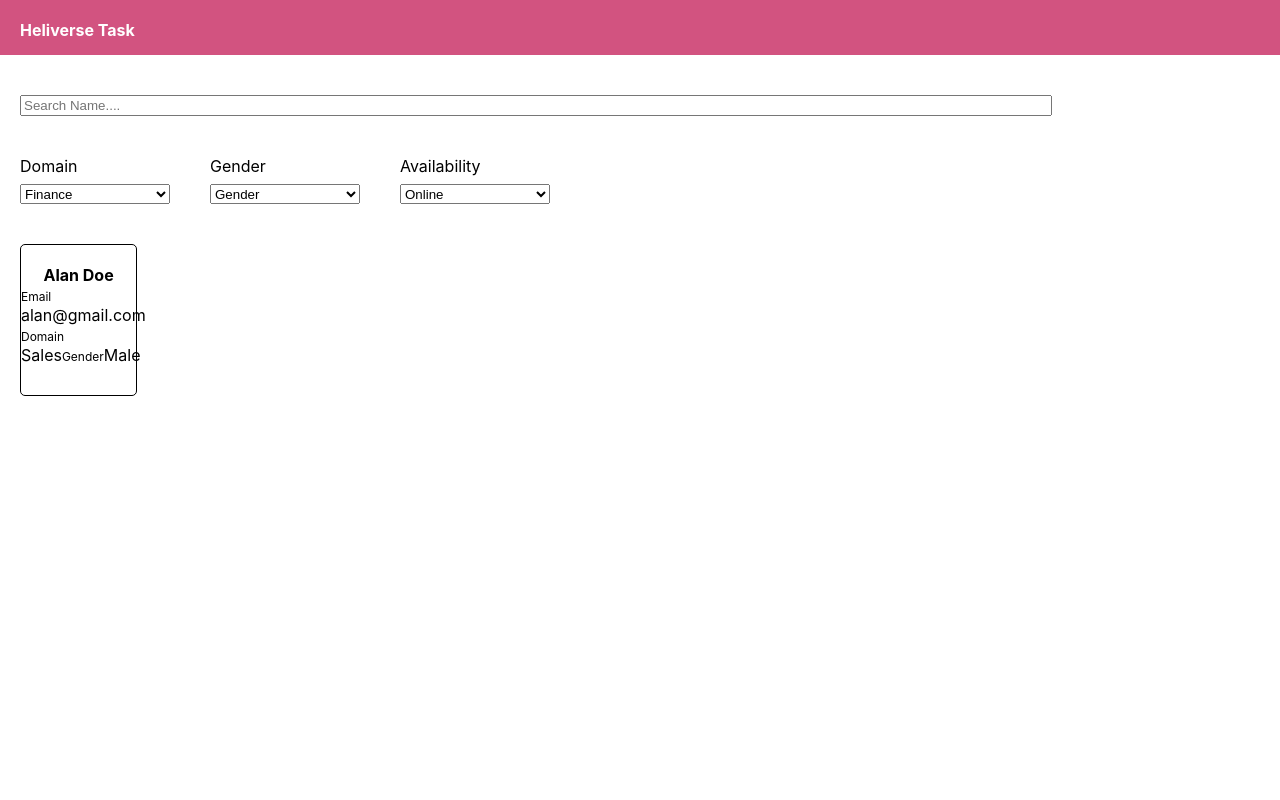
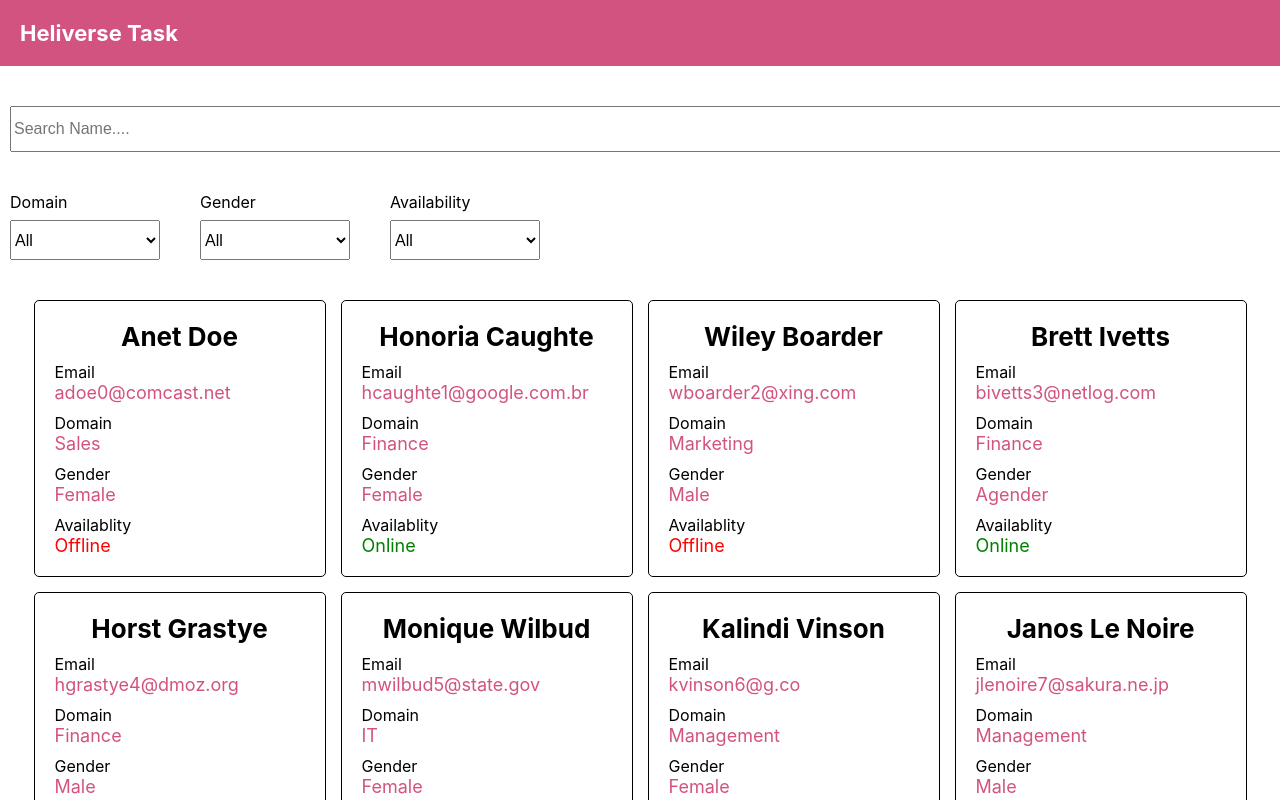
Before and after one commit to ASHINAY/heliverse-task, a React (Create React App) app: page / in a window 1280 px wide. Built offline with nearby package versions, Linux system fonts and the light colour scheme.

Commit message:
code completed

```diff
--- a/package.json
+++ b/package.json
@@ -3,6 +3,9 @@
   "version": "0.1.0",
   "private": true,
   "dependencies": {
+    "@emotion/react": "^11.11.0",
+    "@emotion/styled": "^11.11.0",
+    "@mui/material": "^5.13.0",
     "@testing-library/jest-dom": "^5.16.5",
     "@testing-library/react": "^13.4.0",
     "@testing-library/user-event": "^13.5.0",
--- a/src/App.js
+++ b/src/App.js
@@ -1,5 +1,5 @@
 import { BrowserRouter, Route, Routes } from 'react-router-dom'
-import './App.css';
+
 import HomePage from './pages/HomePage';
 
 function App() {
--- a/src/pages/HomePage.jsx
+++ b/src/pages/HomePage.jsx
@@ -1,61 +1,147 @@
-import React from 'react'
+import React, { useEffect, useState } from 'react'
 import { employeeData } from '../constant';
+import Pagination from '@mui/material/Pagination';
+
 function HomePage() {
+  const [employeeDataList, setEmployeeDataList] = useState(employeeData)
+  const [domainOptions, setDomainOptions] = useState([])
+  const [genderOptions, setgenderOptions] = useState([])
+
+  const [selectedDomain, setSelectedDomain] = useState("All")
+  const [selectedGender, setSelectedGender] = useState("All")
+  const [selectedAvailability, setSelectedAvailability] = useState("All")
+  const [name, setName] = useState("")
+
+  const [currentPage, setCurrentPage] = useState(1);
+  const itemsPerPage = 10;
+
+  const totalPages = Math.ceil(employeeDataList.length / itemsPerPage);
+  const startIndex = (currentPage - 1) * itemsPerPage;
+  const endIndex = startIndex + itemsPerPage;
+  const currentEmployees = employeeDataList.slice(startIndex, endIndex);
+
+  const handlePageChange = (event, value) => setCurrentPage(value);
+
+  useEffect(() => {
+    let tempData = employeeData.filter((item) =>
+      (selectedDomain === "All" || item.domain === selectedDomain) &&
+      (selectedGender === "All" || item.gender === selectedGender) &&
+      (selectedAvailability === "All" || item.available === (selectedAvailability === 'true')) &&
+      (name === "" || (item.first_name.toLowerCase().includes(name.toLowerCase()) || item.last_name.toLowerCase().includes(name.toLowerCase())))
+    );
+
+    setEmployeeDataList(tempData);
+  }, [selectedDomain, selectedGender, selectedAvailability, name]);
+
+  useEffect(() => {
+    let tempDomainList = employeeData.map((item) => {
+      return item.domain
+    })
+    let tempGenderList = employeeData.map((item) => {
+      return item.gender
+    })
+    setDomainOptions([...new Set(tempDomainList)])
+    setgenderOptions([...new Set(tempGenderList)])
+  }, [])
 
   return (
-    <div>
-      <div style={{
-        display: 'flex', justifyContent: 'flex-start', paddingLeft: '20px', background: '#D25380', height: '35px', width: '100%', paddingTop: '20px'
-      }}>
-        <div>
-          <span style={{ color: 'white', fontWeight: 'bold' }}>Heliverse Task</span>
+    <div style={{ display: "flex", flexDirection: "column", gap: "40px", width: "100%", height: "100vh", overflowX: "hidden" }}>
+      <div
+        style={{
+          display: 'flex', justifyContent: 'flex-start', alignItems: "center", background: '#D25380',
+        }}>
+        <span style={{ color: 'white', fontWeight: 'bold', fontSize: "22px", marginLeft: "20px", padding: "20px 0px" }}>Heliverse Task</span>
+      </div>
+
+      <div style={{ width: "100%", margin: "0px 10px" }}>
+        <input
+          onChange={(e) => { setName(e.target.value) }}
+          style={{ height: '40px', width: "100%", fontSize: "16px" }}
+          type="text"
+          placeholder='Search Name....'
+        ></input>
+      </div>
+
+
+      <div style={{ display: 'flex', margin: "0px 10px", gap: '20px', flexWrap: "wrap" }}>
+        <div style={{ display: 'flex', flexDirection: 'column', gap: '8px' }}>
+          <label>Domain</label>
+          <select
+            value={selectedDomain}
+            onChange={(e) => setSelectedDomain(e.target.value)}
+            style={{ marginRight: '20px', width: '150px', height: '40px', fontSize: "16px", }}>
+            <option value="All">All</option>
+            {
+              domainOptions.map((item, index) => (
+                <option value={item}>{item}</option>
+              ))
+            }
+
+
+          </select>
         </div>
 
+        <div style={{ display: 'flex', flexDirection: 'column', gap: '8px' }}>
+          <label>Gender</label>
+          <select
+            value={selectedGender}
+            onChange={(e) => setSelectedGender(e.target.value)}
+            style={{ marginRight: '20px', width: '150px', height: '40px', fontSize: "16px", }}>
+            <option value="All">All</option>
+            {
+              genderOptions.map((item, index) => (
+                <option value={item}>{item}</option>
+              ))
+            }
+          </select>
+        </div>
+
+        <div style={{ display: 'flex', flexDirection: 'column', gap: '8px' }}>
+          <label>Availability</label>
+          <select
+            value={selectedAvailability}
+            onChange={(e) => setSelectedAvailability(e.target.value)}
+            style={{ marginRight: '20px', width: '150px', height: '40px', fontSize: "16px", }}>
+            <option value="All">All</option>
+            <option value="true">Online</option>
+            <option value="false">Offline</option>
+          </select>
+        </div>
+      </div>
+      {/* Datas */}
+      <div style={{ display: "flex", flexWrap: "wrap", gap: "15px", justifyContent: "center" }}>
+        {currentEmployees.map((item, index) => (
+
+          <div style={{ width: "250px", border: '1px solid black', borderRadius: '5px', display: "flex", flexDirection: "column", gap: "10px", padding: "20px" }}>
+            <span style={{ fontWeight: 'bold', display: 'flex', justifyContent: 'center', fontSize: "26px", }}>{item.first_name + " " + item.last_name}</span>
+
+            <div style={{ display: "flex", flexDirection: "column" }}>
+              <span style={{ fontSize: '16px', }}>Email</span>
+              <span style={{ fontSize: '18px', color: "#D25380", textOverflow: "ellipsis" }}>{item.email}</span>
+            </div>
+            <div style={{ display: "flex", flexDirection: "column" }}>
+              <span style={{ fontSize: '16px', }}>Domain</span>
+              <span style={{ fontSize: '18px', color: "#D25380" }}> {item.domain}</span>
+            </div>
+            <div style={{ display: "flex", flexDirection: "column" }}>
+              <span style={{ fontSize: '16px', }}>Gender</span>
+              <span style={{ fontSize: '18px', color: "#D25380" }}> {item.gender}</span>
+            </div>
+            <div style={{ display: "flex", flexDirection: "column" }}>
+              <span style={{ fontSize: '16px', }}>Availablity</span>
+              <span style={{ fontSize: '18px', color: item.available ? "green" : "red" }}> {item.available ? "Online" : "Offline"}</span>
+            </div>
+
+          </div>
+        ))}
       </div>
 
-      <input style={{ display: 'flex', marginLeft: '20px', marginTop: '40px', width: '80%', height: '30%' }} type="text" placeholder='Search Name....'></input>
-     <div style={{ display: 'flex', marginTop: '40px', marginLeft: '20px',gap:'20px' }}>
-      <div style={{display:'flex',flexDirection:'column',gap:'8px'}}>
-      <label>Domain</label>
-        <select style={{ marginRight: '20px',width:'150px',height:'20px' }}>
-          <option value="">Finance</option>
-          <option value="option1">Option 1</option>
-          <option value="option2">Option 2</option>
-          <option value="option3">Option 3</option>
-        </select>
-        </div>
-
-        <div style={{display:'flex',flexDirection:'column',gap:'8px'}}>
-      <label>Gender</label>
-        <select style={{ marginRight: '20px',width:'150px',height:'20px' }}>
-          <option value="">Gender</option>
-          <option value="option1">Male</option>
-          <option value="option2">Female</option>
-          <option value="option3">Transgender</option>
-        </select>
-</div>
-
-<div style={{display:'flex',flexDirection:'column',gap:'8px'}}>
-      <label>Availability</label>
-        <select style={{ marginRight: '20px',width:'150px',height:'20px'}}>
-          <option value="">Online</option>
-          <option value="option1">Option 1</option>
-          <option value="option2">Option 2</option>
-          <option value="option3">Option 3</option>
-        </select>
-        </div>
-      </div>
-      <div style={{ marginTop: '40px', marginLeft: '20px', width: '9%', height: '150px', border: '1px solid black', borderRadius: '5px' }}>
-        <span style={{fontWeight:'bold', display:'flex',justifyContent:'center',paddingTop:'20px',gap:'2px'}}>Alan Doe</span>
-        <span style={{fontSize:'12px',paddingTop:'10px'}}>Email</span>
-        <span> alan@gmail.com</span>
-       <span style={{fontSize:'12px'}}> Domain</span>
-       <span> Sales</span>
-       <span style={{fontSize:'12px'}}>Gender</span>
-       <span>Male</span>
+      <div style={{ display: "flex", justifyContent: "center" }}>
+        <Pagination count={totalPages} page={currentPage} onChange={handlePageChange} variant="outlined" shape="rounded" />
       </div>
 
-      </div>
+
+    </div>
 
   );
 }
```
Also changed, not shown: 1 other file (tests, documents, lock files or other folders).
